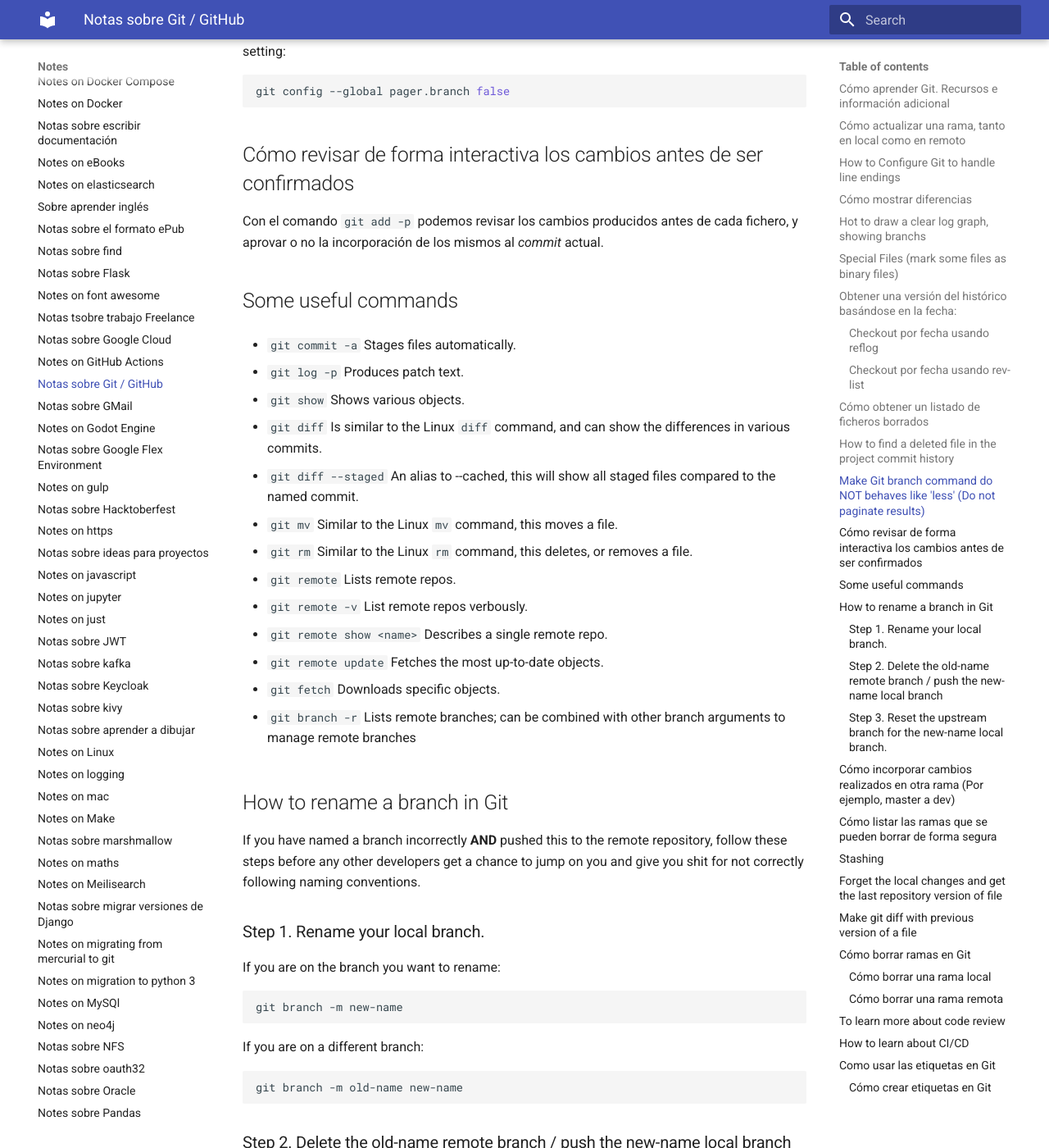
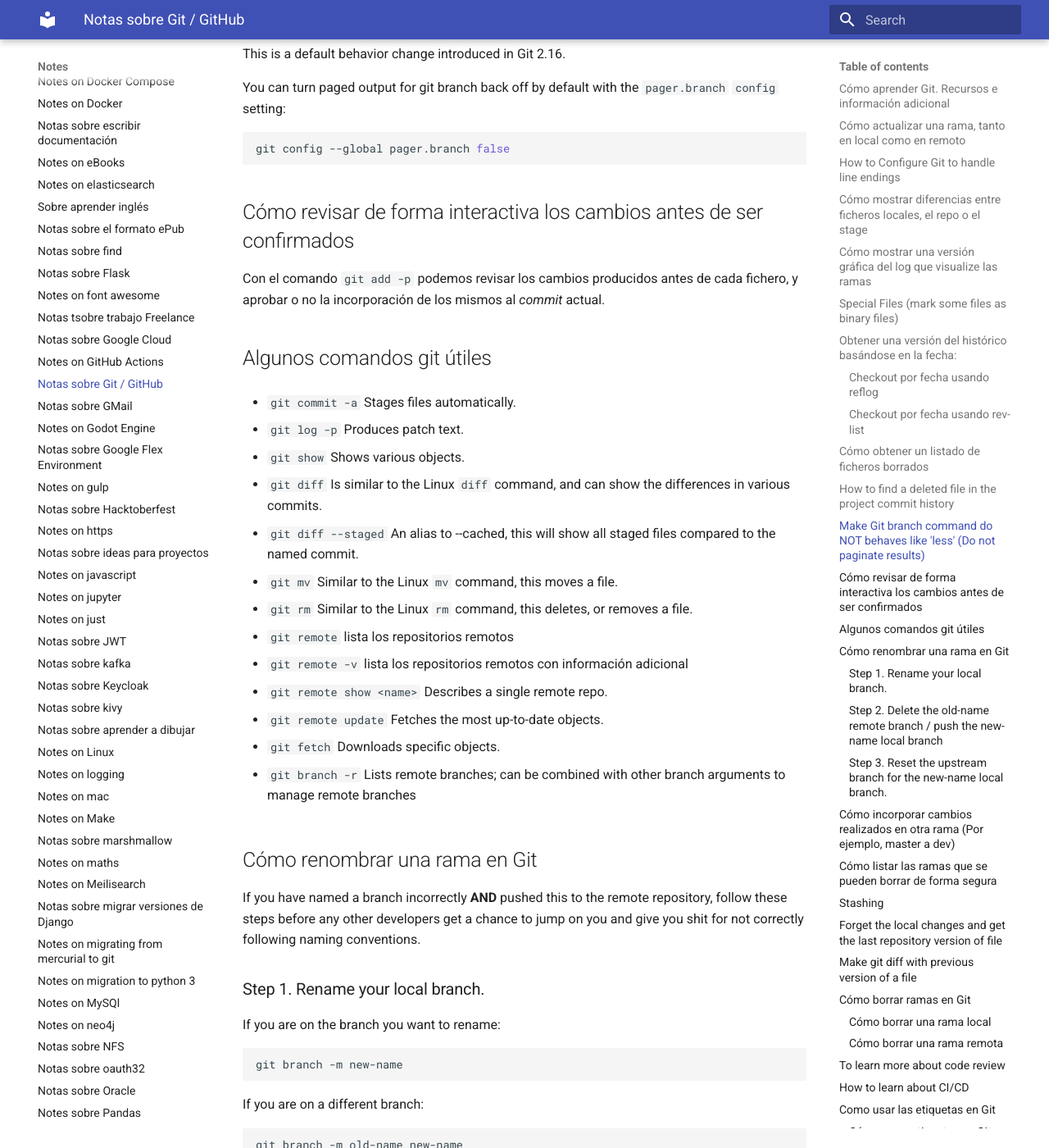
Before and after one commit to euribates/notes, an MkDocs documentation site: the page built from docs/notes-on-git.md, in a window 1280 px wide and 1400 px high, scrolled down 4126 px. Shown: the whole window at 82% size. Built offline with MkDocs 1.6.1 and Material for MkDocs 9.7.7, drawn with Linux system fonts in a browser that asks for light colours; some of the changed text lies outside the part shown.

Commit message:
Ejemplos rq

````diff
--- a/docs/notes-on-git.md
+++ b/docs/notes-on-git.md
@@ -89,7 +89,7 @@
 - Source: [Configurinf git to handle line encodings](https://docs.github.com/en/github/using-git/configuring-git-to-handle-line-endings)
 
 
-## Cómo mostrar diferencias
+## Cómo mostrar diferencias entre ficheros locales, el repo o el _stage_
 
 - `git diff` muestra las diferencias entre los ficheros locales y lo que haya
   en el _stage_.
@@ -101,15 +101,15 @@
   como de ficheros en el _stage_.
 
 
-## Hot to draw a clear log graph, showing branchs
+## Cómo mostrar una versión gráfica del log que visualize las ramas
 
-This is the way:
+Este es el camino:
 
 ```shell
 git log --oneline --all --graph --decorate=full
 ```
 
-- Source: [Git branch name - case sensitive or insensitive?](https://stackoverflow.com/questions/38493543/git-branch-name-case-sensitive-or-insensitive)
+- Fuente: [Git branch name - case sensitive or insensitive?](https://stackoverflow.com/questions/38493543/git-branch-name-case-sensitive-or-insensitive)
 
 
 ## Special Files (mark some files as binary files)
@@ -217,10 +217,10 @@
 ## Cómo revisar de forma interactiva los cambios antes de ser confirmados
 
 Con el comando `git add -p` podemos revisar los cambios producidos antes de cada
-fichero, y aprovar o no la incorporación de los mismos al _commit_ actual.
+fichero, y aprobar o no la incorporación de los mismos al _commit_ actual.
 
 
-## Some useful commands
+## Algunos comandos git útiles
 
 - `git commit -a` Stages files automatically.
 
@@ -239,9 +239,9 @@
 - `git rm` Similar to the Linux `rm` command, this deletes, or removes
   a file.
 
-- `git remote` Lists remote repos.
+- `git remote` lista los repositorios remotos
 
-- `git remote -v` List remote repos verbously.
+- `git remote -v` lista los repositorios remotos con información adicional
 
 - `git remote show <name>` Describes a single remote repo.
 
@@ -253,7 +253,7 @@
   branch arguments to manage remote branches
 
 
-## How to rename a branch in Git
+## Cómo renombrar una rama en Git
 
 If you have named a branch incorrectly **AND** pushed this to the remote
 repository, follow these steps before any other developers get a chance to jump
````
Also changed, not shown: 2 other files.
